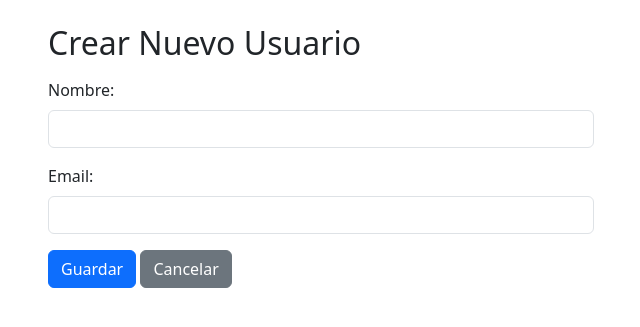
After one commit to kevv-c28/CRUD2, a PHP site: page /crear.php in a window 1280 px wide. The commit adds this page. Shown: the top 327 px of the page, without its empty margins (319-959 px from the left). Run offline with PHP 8.4, Linux system fonts and the light colour scheme; a stand-in replaces the project's code that opens the database connection.

Commit message:
function create

```diff
--- /dev/null
+++ b/crear.php
@@ -0,0 +1,63 @@
+<?php
+//esto procesa el formulario con POST. para que no se me olvide
+if ($_SERVER["REQUEST_METHOD"] == "POST") {
+    include 'db.php';
+
+    $nombre = $_POST['nombre'];
+    $email = $_POST['email'];
+    $nombre_consulta = "crear_usuario";
+    $sql = "INSERT INTO usuarios (nombre, email) VALUES ($1, $2)";
+    $stmt = pg_prepare($conexion, $nombre_consulta, $sql);
+
+    if ($stmt) {
+        $resultado = pg_execute($conexion, $nombre_consulta, [$nombre, $email]);
+        if ($resultado) {
+            header("Location: index.php");
+            exit;
+        } else {
+            echo "Error al guardar el usuario: " . pg_last_error($conexion);
+        }
+    } else {
+        echo "Error al preparar la consulta: " . pg_last_error($conexion);
+    }
+}
+
+?>
+
+<!DOCTYPE html>
+<html lang="es">
+<head>
+    <meta charset="UTF-8">
+    <meta name="viewport" content="width=device-width, initial-scale=1.0">
+    <title>Crear Usuario</title>
+    <link href="https://cdn.jsdelivr.net/npm/bootstrap@5.3.3/dist/css/bootstrap.min.css" rel="stylesheet">
+</head>
+
+<body>
+
+    <div class="container mt-4">
+        <div class="row">
+            <div class="col-md-6 offset-md-3">
+                <h2 class="mb-3">Crear Nuevo Usuario</h2>
+
+                <form method="POST">
+                    <div class="mb-3">
+                        <label for="nombre" class="form-label">Nombre:</label>
+                        <input type="text" class="form-control" id="nombre" name="nombre" required>
+                    </div>
+                    <div class="mb-3">
+                        <label for="email" class="form-label">Email:</label>
+                        <input type="email" class="form-control" id="email" name="email" required>
+                    </div>
+                    <div>
+                        <button type="submit" class="btn btn-primary">Guardar</button>
+                        <a href="index.php" class="btn btn-secondary">Cancelar</a>
+                    </div>
+                </form>
+            </div>
+        </div>
+    </div>
+
+</body>
+
+</html>
```
Also changed, not shown: bd.php (line endings or trailing spaces).
